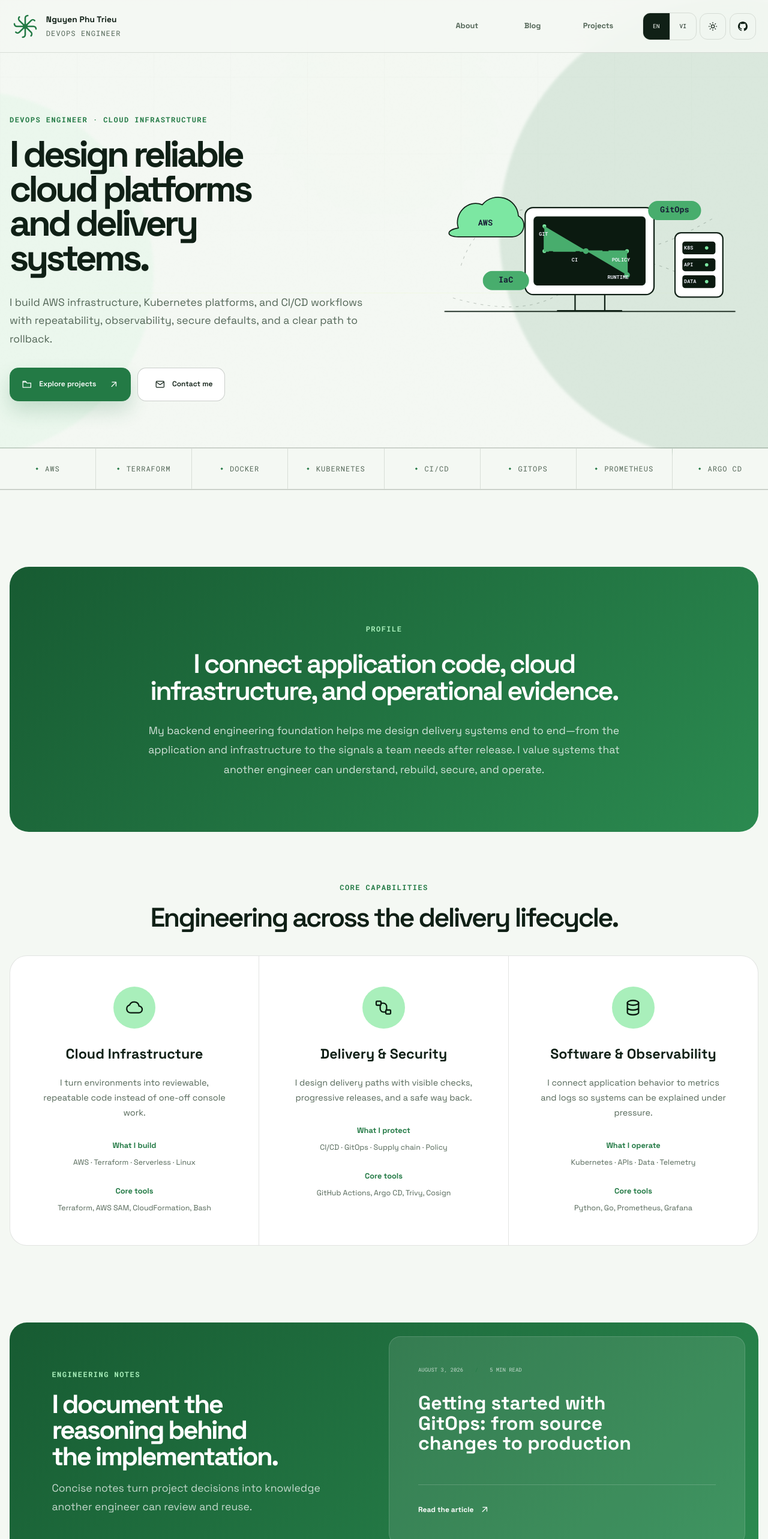
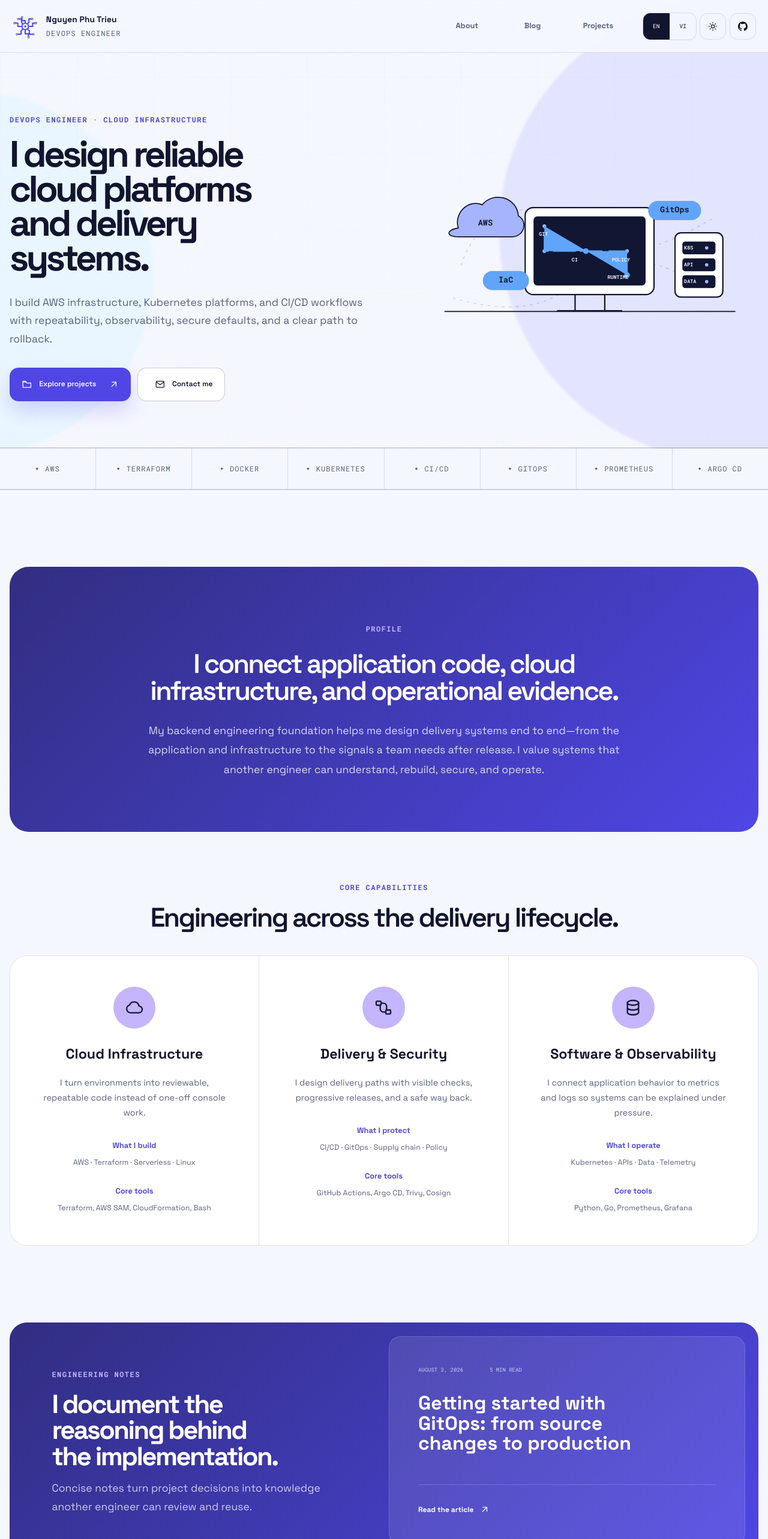
Before and after one commit to TrieuNguyenPhu/portfolio, a Next.js app: page / in a window 1280 px wide. Shown: the top 2566 px of the page at 60% size. Built offline with nearby package versions, Linux system fonts and the light colour scheme.

Commit message:
style: introduce indigo technology identity

```diff
--- a/app/brand-logo.tsx
+++ b/app/brand-logo.tsx
@@ -2,16 +2,27 @@ export default function BrandLogo({ className }: { className?: string }) {
   return (
     <svg className={className} viewBox="0 0 64 64" aria-hidden="true" focusable="false">
       <g className="logo-arms">
-        <path d="M32 31V12c0-3.4 2.8-6.2 6.2-6.2" />
-        <path d="M32 31V12c0-3.4 2.8-6.2 6.2-6.2" transform="rotate(45 32 32)" />
-        <path d="M32 31V12c0-3.4 2.8-6.2 6.2-6.2" transform="rotate(90 32 32)" />
-        <path d="M32 31V12c0-3.4 2.8-6.2 6.2-6.2" transform="rotate(135 32 32)" />
-        <path d="M32 31V12c0-3.4 2.8-6.2 6.2-6.2" transform="rotate(180 32 32)" />
-        <path d="M32 31V12c0-3.4 2.8-6.2 6.2-6.2" transform="rotate(225 32 32)" />
-        <path d="M32 31V12c0-3.4 2.8-6.2 6.2-6.2" transform="rotate(270 32 32)" />
-        <path d="M32 31V12c0-3.4 2.8-6.2 6.2-6.2" transform="rotate(315 32 32)" />
+        <path d="M32 27V18H24V10" />
+        <path d="M35 28L41 22V14H49" />
+        <path d="M37 32H50V24H58" />
+        <path d="M35 36L42 43V51H52" />
+        <path d="M32 38V50H40V58" />
+        <path d="M29 36L22 43V51H12" />
+        <path d="M27 32H14V24H6" />
+        <path d="M29 28L23 22V14H15" />
       </g>
-      <circle className="logo-core" cx="32" cy="32" r="6" />
+      <g className="logo-terminals">
+        <circle cx="24" cy="10" r="2" />
+        <circle cx="49" cy="14" r="2" />
+        <circle cx="58" cy="24" r="2" />
+        <circle cx="52" cy="51" r="2" />
+        <circle cx="40" cy="58" r="2" />
+        <circle cx="12" cy="51" r="2" />
+        <circle cx="6" cy="24" r="2" />
+        <circle cx="15" cy="14" r="2" />
+      </g>
+      <path className="logo-core" d="M32 23.5L39.4 27.8V36.2L32 40.5L24.6 36.2V27.8Z" />
+      <circle className="logo-core-dot" cx="32" cy="32" r="2.4" />
     </svg>
   );
 }
--- a/app/globals.css
+++ b/app/globals.css
@@ -696,10 +696,10 @@ h1, h2, h3 { font-family: var(--font-display), sans-serif; }
 
 /* Focused navigation, identity, and About refinements */
 :root,
-:root[data-theme="light"] { --education: #168553; --certificate: #237a45; }
-:root[data-theme="dark"] { --education: #6ff2a7; --certificate: #7ce7a2; }
+:root[data-theme="light"] { --education: #3730a3; --certificate: #4f46e5; }
+:root[data-theme="dark"] { --education: #c4b5fd; --certificate: #a5b4fc; }
 @media (prefers-color-scheme: dark) {
-  :root:not([data-theme]) { --education: #6ff2a7; --certificate: #7ce7a2; }
+  :root:not([data-theme]) { --education: #c4b5fd; --certificate: #a5b4fc; }
 }
 
 .brand-mark { background: transparent; border: 0; border-radius: 0; padding: 0; }
@@ -835,44 +835,50 @@ body { font-size: var(--type-body); line-height: 1.6; }
   .featured-project-copy h3 { font-size: clamp(1.9rem, 9vw, 2.8rem); }
 }
 
-/* Original abstract octopus glyph and one green color family. */
+/* Indigo technology palette and circuit-octopus identity. */
 :root,
 :root[data-theme="light"] {
-  --paper: #f4f8f3; --sheet: #ffffff; --sheet-raised: #f8fcf7; --ink: #102016; --muted: #536657; --faint: #788b7b;
-  --rule: rgb(16 32 22 / 12%); --rule-strong: rgb(16 32 22 / 22%); --acid: #237a45; --violet: #237a45; --coral: #237a45;
-  --manifest: linear-gradient(120deg, #1d6d3d, #48ad6d 52%, #91dca8); --manifest-soft: linear-gradient(120deg, rgb(35 122 69 / 11%), rgb(72 173 109 / 9%));
-  --nav-bg: rgb(244 248 243 / 88%); color-scheme: light;
+  --paper: #f5f7ff; --sheet: #ffffff; --sheet-raised: #fafaff; --ink: #11152e; --muted: #59627d; --faint: #7b849f;
+  --rule: rgb(17 21 46 / 12%); --rule-strong: rgb(17 21 46 / 22%); --acid: #4f46e5; --violet: #6366f1; --coral: #818cf8;
+  --cyan: #22d3ee; --blue: #6366f1; --lime: #a5b4fc;
+  --manifest: linear-gradient(120deg, #4338ca, #6366f1 52%, #22d3ee); --manifest-soft: linear-gradient(120deg, rgb(79 70 229 / 11%), rgb(34 211 238 / 9%));
+  --nav-bg: rgb(245 247 255 / 88%); color-scheme: light;
 }
 :root[data-theme="dark"] {
-  --paper: #08130d; --sheet: #0f1d14; --sheet-raised: #17281c; --ink: #f1faf2; --muted: #abc7b1; --faint: #78947e;
-  --rule: rgb(214 247 222 / 11%); --rule-strong: rgb(214 247 222 / 21%); --acid: #7ce7a2; --violet: #7ce7a2; --coral: #7ce7a2;
-  --manifest: linear-gradient(120deg, #50bf77, #7ce7a2 52%, #b9f5ca); --manifest-soft: linear-gradient(120deg, rgb(124 231 162 / 14%), rgb(80 191 119 / 9%));
-  --nav-bg: rgb(8 19 13 / 88%); color-scheme: dark;
+  --paper: #0b0d1f; --sheet: #111633; --sheet-raised: #171d42; --ink: #f4f6ff; --muted: #aab3d1; --faint: #808aac;
+  --rule: rgb(224 228 255 / 11%); --rule-strong: rgb(224 228 255 / 21%); --acid: #a5b4fc; --violet: #818cf8; --coral: #c4b5fd;
+  --cyan: #67e8f9; --blue: #818cf8; --lime: #c4b5fd;
+  --manifest: linear-gradient(120deg, #818cf8, #60a5fa 52%, #67e8f9); --manifest-soft: linear-gradient(120deg, rgb(165 180 252 / 14%), rgb(103 232 249 / 9%));
+  --nav-bg: rgb(11 13 31 / 88%); color-scheme: dark;
 }
 @media (prefers-color-scheme: dark) {
   :root:not([data-theme]) {
-    --paper: #08130d; --sheet: #0f1d14; --sheet-raised: #17281c; --ink: #f1faf2; --muted: #abc7b1; --faint: #78947e;
-    --rule: rgb(214 247 222 / 11%); --rule-strong: rgb(214 247 222 / 21%); --acid: #7ce7a2; --violet: #7ce7a2; --coral: #7ce7a2;
-    --manifest: linear-gradient(120deg, #50bf77, #7ce7a2 52%, #b9f5ca); --manifest-soft: linear-gradient(120deg, rgb(124 231 162 / 14%), rgb(80 191 119 / 9%));
-    --nav-bg: rgb(8 19 13 / 88%); color-scheme: dark;
+    --paper: #0b0d1f; --sheet: #111633; --sheet-raised: #171d42; --ink: #f4f6ff; --muted: #aab3d1; --faint: #808aac;
+    --rule: rgb(224 228 255 / 11%); --rule-strong: rgb(224 228 255 / 21%); --acid: #a5b4fc; --violet: #818cf8; --coral: #c4b5fd;
+    --cyan: #67e8f9; --blue: #818cf8; --lime: #c4b5fd;
+    --manifest: linear-gradient(120deg, #818cf8, #60a5fa 52%, #67e8f9); --manifest-soft: linear-gradient(120deg, rgb(165 180 252 / 14%), rgb(103 232 249 / 9%));
+    --nav-bg: rgb(11 13 31 / 88%); color-scheme: dark;
   }
 }
 
-.ambient__glow--one { background: rgb(35 122 69 / 12%); }
-.ambient__glow--two { background: rgb(124 231 162 / 7%); }
-.button--primary { box-shadow: 0 1rem 2rem rgb(35 122 69 / 20%); }
-.button--primary:hover { background: #185c33; border-color: #185c33; }
-.workbench-cloud path, .workbench-monitor circle, .workbench-rack circle, .workbench-chip--gitops rect { fill: #7ce7a2; }
-.workbench-monitor > rect:nth-of-type(2), .workbench-rack > rect:not(:first-of-type), .featured-project-visual, .company-mark, .site-footer, .principles-section { background: #0b1a10; fill: #0b1a10; }
-.workbench-monitor circle { stroke: #0b1a10; }
-.workbench-monitor circle:nth-of-type(3), .workbench-monitor circle:nth-of-type(5), .workbench-chip rect, .workbench-flow { fill: #48ad6d; stroke: #48ad6d; }
-.story-band, .folio-writing { background: linear-gradient(135deg, #175b32, #2b8a50); }
-.story-band span, .centered-section-heading > span, .folio-writing > div > span, .principles-section .centered-section-heading > span, .principles-grid article > .ui-icon, .footer-mail > span, .footer-mail > .ui-icon { color: #a9efbb; }
-.expertise-icon { background: #a9efbb; color: #0b1a10; }
-.principles-grid article > span { color: #7ce7a2; }
-.principles-grid article:hover, .footer-mail:hover { border-color: #7ce7a2; }
-.project-kicker span::before { background: #48ad6d; box-shadow: 0 0 0 .25rem rgb(72 173 109 / 13%); }
-.logo-arms, .logo-core { color: var(--acid); }
+.ambient__glow--one { background: rgb(99 102 241 / 12%); }
+.ambient__glow--two { background: rgb(103 232 249 / 7%); }
+.button--primary { box-shadow: 0 1rem 2rem rgb(79 70 229 / 20%); }
+.button--primary:hover { background: #3730a3; border-color: #3730a3; }
+.workbench-cloud path, .workbench-monitor circle, .workbench-rack circle, .workbench-chip--gitops rect { fill: #a5b4fc; }
+.workbench-monitor > rect:nth-of-type(2), .workbench-rack > rect:not(:first-of-type), .featured-project-visual, .company-mark, .site-footer, .principles-section { background: #111633; fill: #111633; }
+.workbench-monitor circle { stroke: #111633; }
+.workbench-monitor circle:nth-of-type(3), .workbench-monitor circle:nth-of-type(5), .workbench-chip rect, .workbench-flow { fill: #60a5fa; stroke: #60a5fa; }
+.story-band, .folio-writing { background: linear-gradient(135deg, #312e81, #4f46e5); }
+.story-band span, .centered-section-heading > span, .folio-writing > div > span, .principles-section .centered-section-heading > span, .principles-grid article > .ui-icon, .footer-mail > span, .footer-mail > .ui-icon { color: #c4b5fd; }
+.expertise-icon { background: #c4b5fd; color: #111633; }
+.principles-grid article > span { color: #a5b4fc; }
+.principles-grid article:hover, .footer-mail:hover { border-color: #a5b4fc; }
+.project-kicker span::before { background: #6366f1; box-shadow: 0 0 0 .25rem rgb(99 102 241 / 13%); }
+.logo-arms { animation: logo-draw-tech 1.1s cubic-bezier(.16,1,.3,1) both; fill: none; stroke: var(--acid); stroke-dasharray: 520; stroke-linecap: square; stroke-linejoin: round; stroke-width: 3; }
+.logo-terminals circle { fill: var(--paper); stroke: var(--acid); stroke-width: 1.5; }
+.logo-core { fill: var(--paper); stroke: var(--acid); stroke-width: 2.5; }
+.logo-core-dot { fill: var(--acid); }
 
 /* Professional content architecture: clearer hierarchy, denser proof, stronger cross-links. */
 .folio-hero { margin-inline: auto; min-height: auto; padding: clamp(4.5rem, 8vw, 7rem) 0 clamp(3rem, 6vw, 5rem); text-align: left; width: var(--page); }
@@ -934,7 +940,7 @@ body { font-size: var(--type-body); line-height: 1.6; }
 .footer-content { grid-template-columns: minmax(0, 1fr) auto auto; }
 .footer-nav { display: flex; flex-wrap: wrap; gap: .6rem 1.2rem; }
 .footer-nav a { color: rgb(255 255 255 / 72%); font-size: var(--type-label); font-weight: 700; }
-.footer-nav a:hover { color: #a9efbb; }
+.footer-nav a:hover { color: #c4b5fd; }
 .footer-mail { grid-column: 1 / 3; grid-row: 2; justify-self: start; }
 .contact-socials { grid-column: 3; grid-row: 1 / 3; }
 
@@ -1002,7 +1008,7 @@ body { font-size: var(--type-body); line-height: 1.6; }
 .case-hero__type { color: var(--acid); font-family: var(--font-mono), monospace; font-size: var(--type-meta); font-weight: 700; line-height: 1.5; margin-top: 1.5rem; }
 .case-hero__summary { color: var(--muted); line-height: 1.8; margin-top: 1.1rem; max-width: 65ch; }
 .case-hero__actions { display: flex; flex-wrap: wrap; gap: .75rem; margin-top: 2rem; }
-.case-hero__visual { background: #0b1a10; border-radius: 1.5rem; min-width: 0; overflow: hidden; padding: clamp(.7rem, 2vw, 1.3rem); }
+.case-hero__visual { background: #111633; border-radius: 1.5rem; min-width: 0; overflow: hidden; padding: clamp(.7rem, 2vw, 1.3rem); }
 .case-hero__visual .project-visual { border: 0; border-radius: 1rem; width: 100%; }
 
 .case-section { border-bottom: 1px solid var(--rule-strong); display: grid; gap: clamp(2rem, 5vw, 5rem); padding-block: clamp(4.5rem, 9vw, 8rem); }
@@ -1020,9 +1026,9 @@ body { font-size: var(--type-body); line-height: 1.6; }
 .case-flow-card li small, .case-decisions > li > span, .case-stack-list span { color: var(--acid); font-family: var(--font-mono), monospace; font-size: var(--type-label); }
 .case-flow-card li strong { overflow-wrap: anywhere; }
 
-.case-architecture-panel { background: #0b1a10; border-radius: 1.5rem; min-width: 0; overflow: hidden; padding: clamp(.8rem, 2.5vw, 1.5rem); }
+.case-architecture-panel { background: #111633; border-radius: 1.5rem; min-width: 0; overflow: hidden; padding: clamp(.8rem, 2.5vw, 1.5rem); }
 .case-architecture-panel .project-visual { border: 0; border-radius: 1rem; width: 100%; }
-.case-architecture-panel code { border-top: 1px solid rgb(255 255 255 / 15%); color: #d8f2df; display: block; font-family: var(--font-mono), monospace; font-size: clamp(.72rem, .68rem + .12vw, .82rem); line-height: 1.8; margin: 1rem .5rem 0; overflow-wrap: anywhere; padding: 1.2rem .3rem .3rem; }
+.case-architecture-panel code { border-top: 1px solid rgb(255 255 255 / 15%); color: #e0e7ff; display: block; font-family: var(--font-mono), monospace; font-size: clamp(.72rem, .68rem + .12vw, .82rem); line-height: 1.8; margin: 1rem .5rem 0; overflow-wrap: anywhere; padding: 1.2rem .3rem .3rem; }
 
 .case-decisions { counter-reset: decision; display: grid; list-style: none; }
 .case-decisions li { align-items: start; border-top: 1px solid var(--rule-strong); display: grid; gap: 1rem; grid-template-columns: 2.4rem minmax(0, 1fr); padding-block: clamp(1.4rem, 3vw, 2.2rem); }
@@ -1067,3 +1073,5 @@ body { font-size: var(--type-body); line-height: 1.6; }
   .case-architecture-panel { border-radius: 1rem; padding: .5rem; }
   .case-pagination { grid-template-columns: 1fr; }
 }
+
+@keyframes logo-draw-tech { from { stroke-dashoffset: 520; } to { stroke-dashoffset: 0; } }
--- a/app/layout.tsx
+++ b/app/layout.tsx
@@ -18,7 +18,7 @@ const mono = Roboto_Mono({
 
 const designContract = `<!--
 THESIS: A personal DevOps portfolio where technical depth feels clear, approachable, and memorable.
-OWN-WORLD: Airy editorial space, deep green ink, and a single family of green signals with living cloud-system illustrations.
+OWN-WORLD: Airy editorial space, deep indigo ink, and a focused family of indigo signals with living cloud-system illustrations.
 STORY: Visitors meet Trieu through a human introduction, understand his capabilities, inspect evidence-rich work, then make contact.
 FIRST VIEWPORT: A concise engineering promise and custom cloud workbench illustration establish personality and focus.
 FORM: Spacious storytelling with native CSS/SVG motion and progressive enhancement.
@@ -60,8 +60,8 @@ export const viewport: Viewport = {
   initialScale: 1,
   viewportFit: "cover",
   themeColor: [
-    { media: "(prefers-color-scheme: dark)", color: "#08130d" },
-    { media: "(prefers-color-scheme: light)", color: "#f4f8f3" },
+    { media: "(prefers-color-scheme: dark)", color: "#0b0d1f" },
+    { media: "(prefers-color-scheme: light)", color: "#f5f7ff" },
   ],
 };
 
```
Also changed, not shown: app/opengraph-image.tsx (+19 -14 lines), app/icon.svg.
